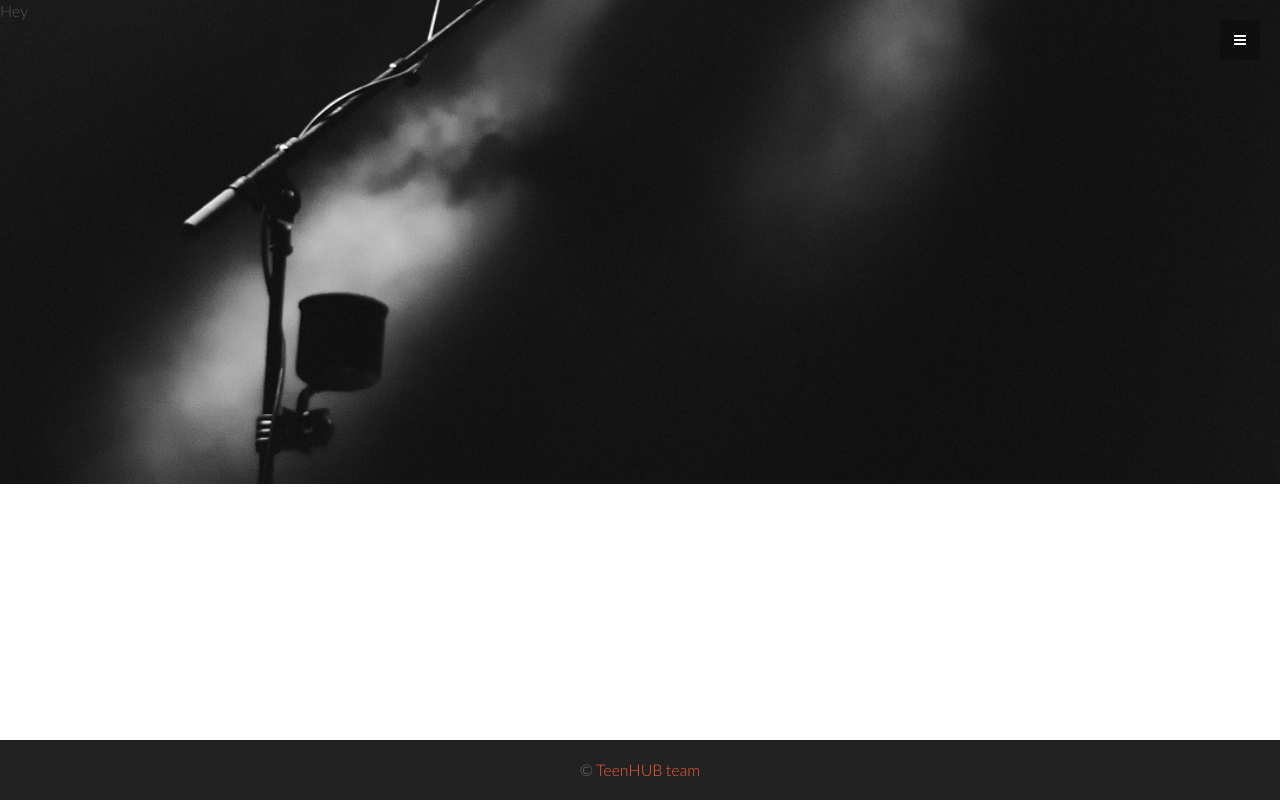
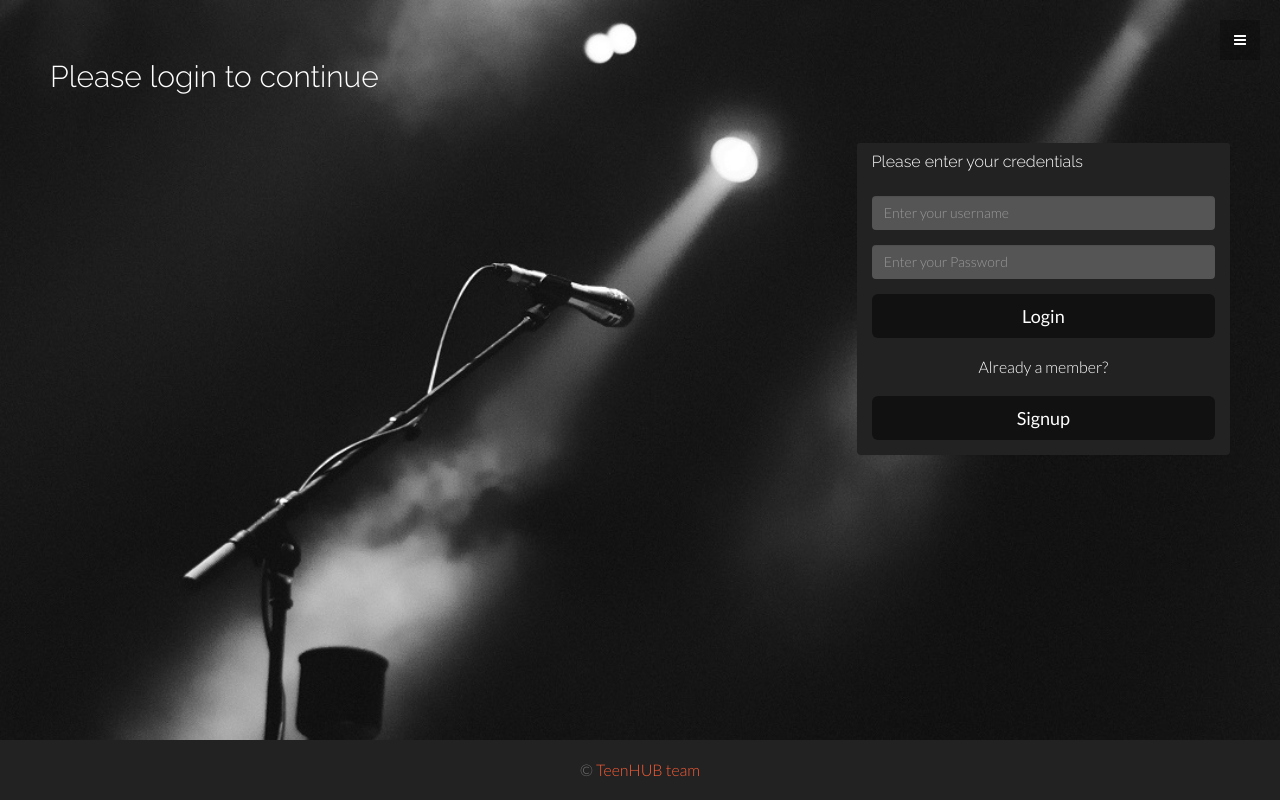
Before and after one commit to pranavj1001/TeenHub, a Django app: a page that uses TeenHub/login/templates/login/login.html in a window 1280 px wide. Run offline with Django 3.2, Linux system fonts and the light colour scheme; some libraries are stand-ins or nearby versions.

Commit message:
add login form

```diff
--- a/TeenHub/login/static/css/base.css
+++ b/TeenHub/login/static/css/base.css
@@ -22,21 +22,21 @@ body {
 
 @media (min-width: 600px) {
 	body{
-		background: url(../img/loginPage-800p.png) center no-repeat;
+		background: url(../img/loginPage-800p.png) no-repeat center center fixed;
 		background-size: cover;
 	}
 }
 
 @media (min-width: 1000px) {
 	body{
-		background: url(../img/loginPage-1080p.png) center no-repeat;
+		background: url(../img/loginPage-1080p.png) no-repeat center center fixed;
 		background-size: cover;
 	}
 }
 
 @media (min-width: 4000px) {
 	body{
-		background: url(../img/loginPage-hi-dpi.png) center no-repeat;
+		background: url(../img/loginPage-hi-dpi.png) no-repeat center center fixed;
 		background-size: cover;
 	}
 }
--- a/TeenHub/login/templates/login/login.html
+++ b/TeenHub/login/templates/login/login.html
@@ -2,6 +2,34 @@
 
 {% block form %}
 
-    Hey
+    <h2 class="headingReg whiteText">Please login to continue</h2>
+
+    <div class="fluid-container form">
+        <div class="row vertical-offset-100">
+            <div class="col-sm-4 col-sm-offset-8">
+                <div class="panel panel-default grayBg noBorder">
+                    <div class="panel-heading grayBg noBorder">
+                        <h3 class="panel-title whiteText">Please enter your credentials</h3>
+                    </div>
+                    <div class="panel-body">
+                        <form action="/enterData" method="post" Content-Type="application/json">
+                            {% csrf_token %}
+                            <fieldset>
+                                <div class="form-group">
+                                    <input class="form-control lightGrayBg noBorder whiteText noBlueFocus" placeholder="Enter your username" name="username" type="text" required>
+                                </div>
+                                <div class="form-group">
+                                    <input class="form-control lightGrayBg noBorder whiteText noBlueFocus" placeholder="Enter your Password" name="password" type="password" required>
+                                </div>
+                                <input class="btn btn-lg btn-primary btn-block noBorder darkGrayBg noBlueHover" type="submit" value="Login">
+                                <p id="optionLoginOrSignup" class="whiteText">Already a member?</p>
+                                <button class="btn btn-lg btn-primary btn-block noBorder darkGrayBg noBlueHover" onclick="location.href='{% url 'show_signup' %}'" value="Login">Signup</button>
+                            </fieldset>
+                        </form>
+                    </div>
+                </div>
+            </div>
+        </div>
+    </div>
 
 {% endblock %}
```
Also changed, not shown: TeenHub/login/templates/login/signup.html (+6 -9 lines).
